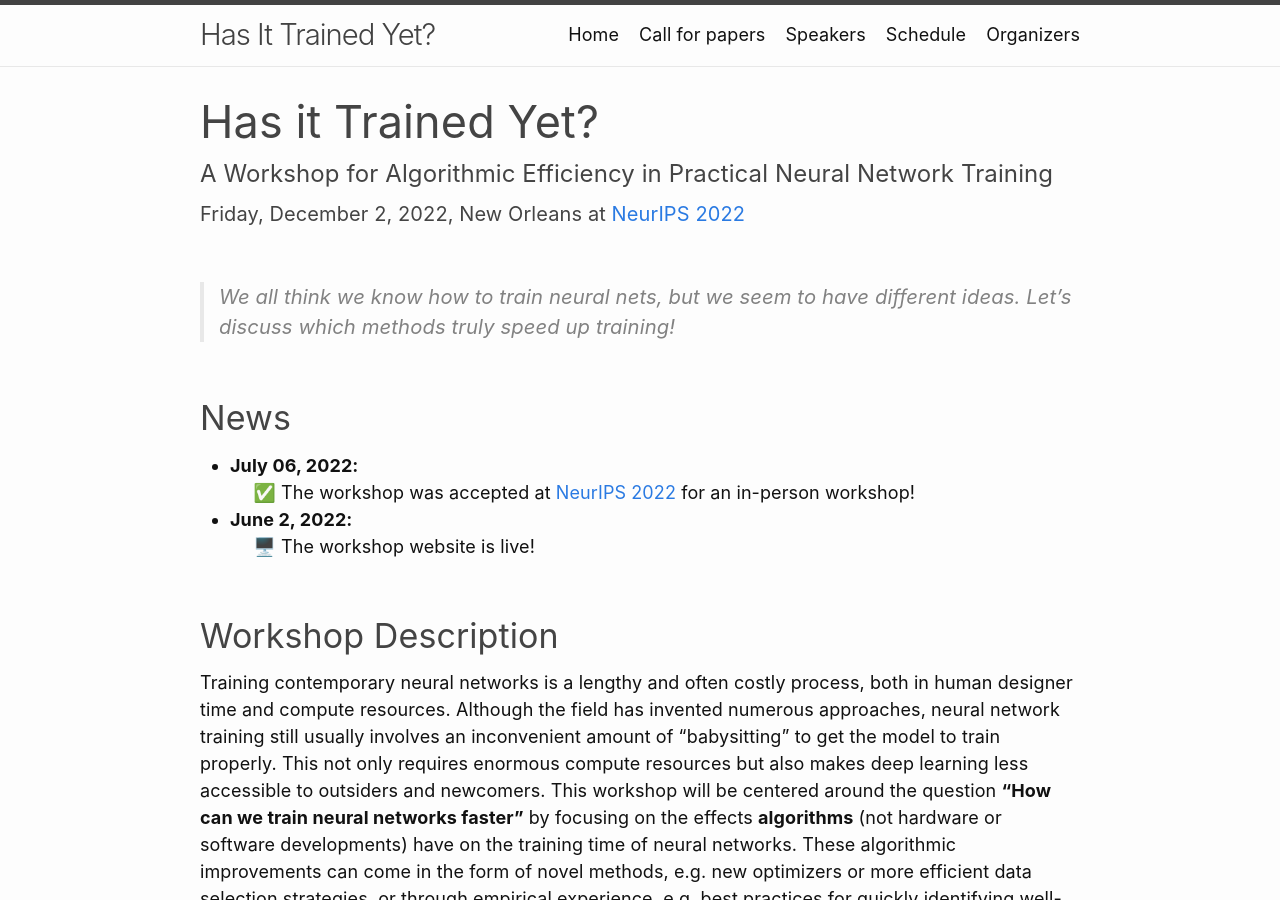
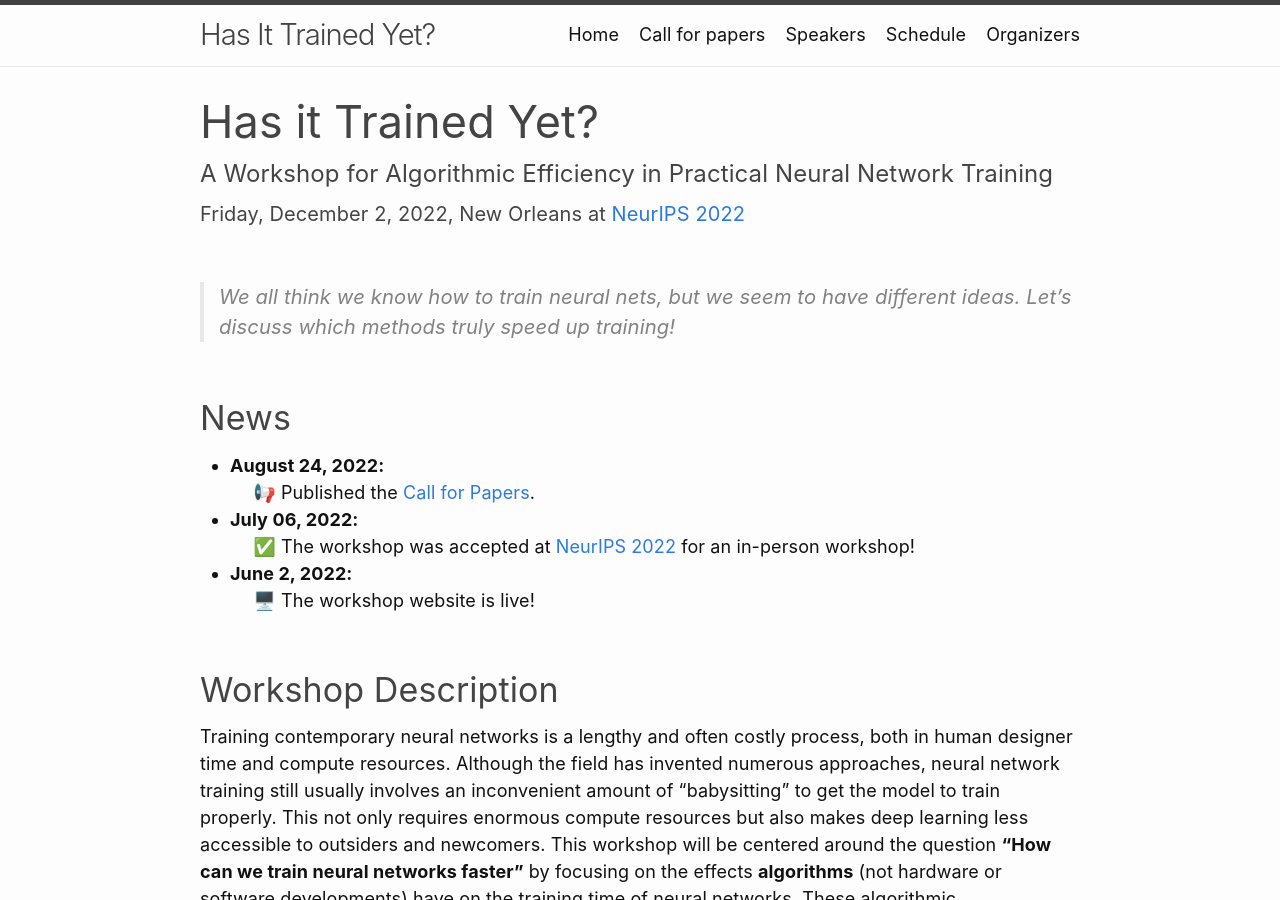
Before and after one commit to hity-workshop/NeurIPS2022, a Jekyll site: the page built from docs/index.md, in a window 1280 px wide and 900 px high. Built offline with Jekyll 4.4.1, drawn with Linux system fonts in a browser that asks for light colours.

Commit message:
Add news for CfP

```diff
--- a/docs/index.md
+++ b/docs/index.md
@@ -21,6 +21,8 @@ layout: home
 
 ### News
 
+- **August 24, 2022:**\
+  &emsp; 📢 Published the [Call for Papers](https://hity-workshop.github.io/NeurIPS2022/callforpapers/).
 - **July 06, 2022:**\
   &emsp; ✅ The workshop was accepted at [NeurIPS 2022](https://nips.cc/) for an in-person workshop!
 - **June 2, 2022:** \
```
